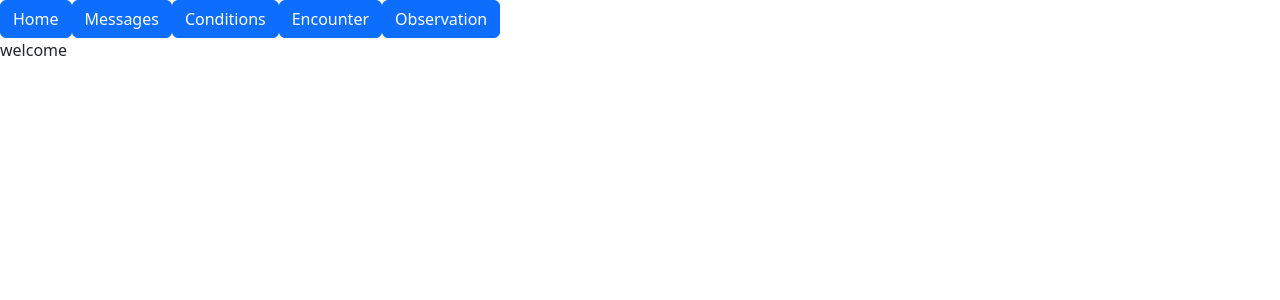
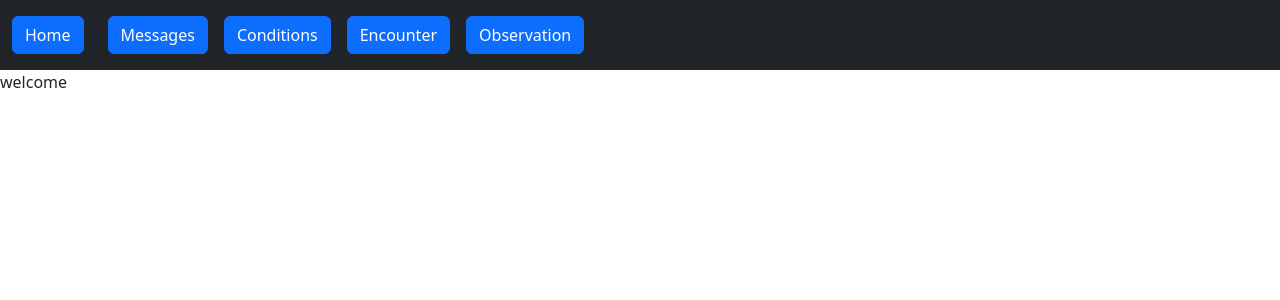
Before and after one commit to AlTheMan/Fullstack-Journal-Frontend, a React (Vite) app: page /HomePage in a window 1280 px wide. Shown: the top 300 px of the page. Built offline with nearby package versions, Linux system fonts and the light colour scheme.

Commit message:
Update Navbar.tsx

```diff
--- a/src/components/Navbar.tsx
+++ b/src/components/Navbar.tsx
@@ -3,23 +3,37 @@
 
 const NavBar = () => {
   return (
-        <div>
-            <Link to="/HomePage">
+    <nav className="navbar navbar-expand-lg navbar-dark bg-dark">
+      <div className="container-fluid">
+        <Link to="/HomePage" className="navbar-brand">
           <Button onClick={() => console.log('Home clicked')}>Home</Button>
         </Link>
-           <Link to="/MessagesPage">
+        <div className="collapse navbar-collapse" id="navbarNav">
+          <ul className="navbar-nav">
+            <li className="nav-item">
+              <Link to="/MessagesPage" className="nav-link">
                 <Button onClick={() => console.log('Messages clicked')}>Messages</Button>
               </Link>
-            <Link to="/reg">
+            </li>
+            <li className="nav-item">
+              <Link to="/reg" className="nav-link">
                 <Button onClick={() => console.log('Conditions clicked')}>Conditions</Button>
               </Link>
-            <Link to="/reg">
-                <Button onClick={() => console.log('Encounter clicked')}>Encounter </Button>
+            </li>
+            <li className="nav-item">
+              <Link to="/reg" className="nav-link">
+                <Button onClick={() => console.log('Encounter clicked')}>Encounter</Button>
               </Link>
-            <Link to="/reg">
-                <Button onClick={() => console.log('Observation clicked')}>Observation </Button>
+            </li>
+            <li className="nav-item">
+              <Link to="/reg" className="nav-link">
+                <Button onClick={() => console.log('Observation clicked')}>Observation</Button>
               </Link>
+            </li>
+          </ul>
         </div>
+      </div>
+    </nav>
   );
 };
 
```
Lines whose indentation alone changed are shown as unchanged.
